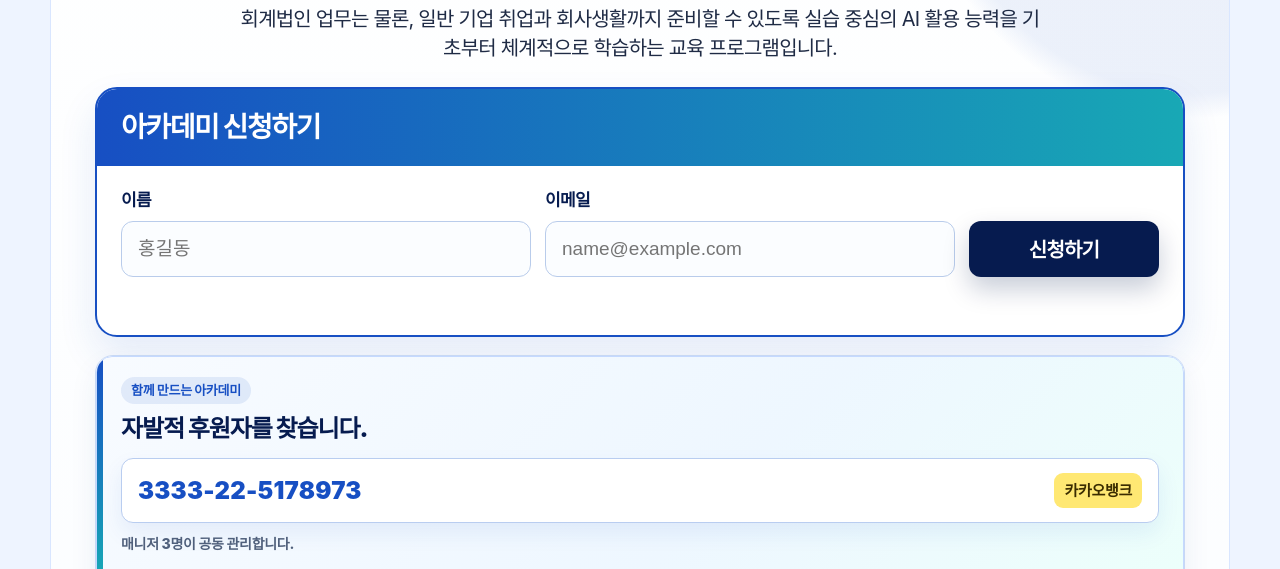
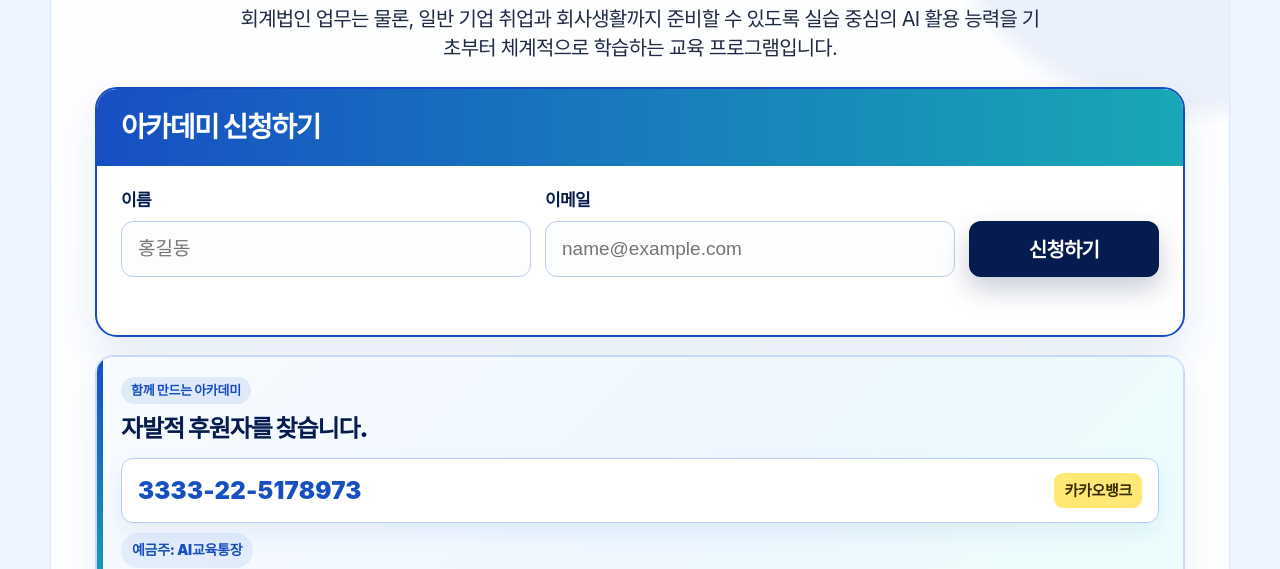
Before and after one commit to khcho98-maker/ai-ax-academy-application, a website: page index.html in a window 1280 px wide. Shown: the part 383-952 px from the top of the page. Drawn offline with Linux system fonts and the light colour scheme.

Commit message:
Add donation account holder

```diff
--- a/index.html
+++ b/index.html
@@ -541,6 +541,18 @@
       font-weight: 900;
       letter-spacing: -0.02em;
     }
+    .sponsor-account .account-owner {
+      display: inline-flex;
+      align-items: center;
+      margin-top: 10px;
+      padding: 7px 11px;
+      border-radius: 999px;
+      background: rgba(23,79,195,.08);
+      color: #174fc3;
+      font-size: 14px;
+      font-weight: 900;
+      letter-spacing: -0.02em;
+    }
     .sponsor-account .support-note {
       display: block;
       margin-top: 11px;
@@ -834,6 +846,7 @@
           <span class="account-number">3333-22-5178973</span>
           <span class="bank-name">카카오뱅크</span>
         </div>
+        <span class="account-owner">예금주: AI교육통장</span>
         <span class="support-note">매니저 3명이 공동 관리합니다.</span>
       </div>
       <button class="sponsor-toggle" id="sponsorToggle" type="button" aria-expanded="false" aria-controls="sponsorPanel">
```
